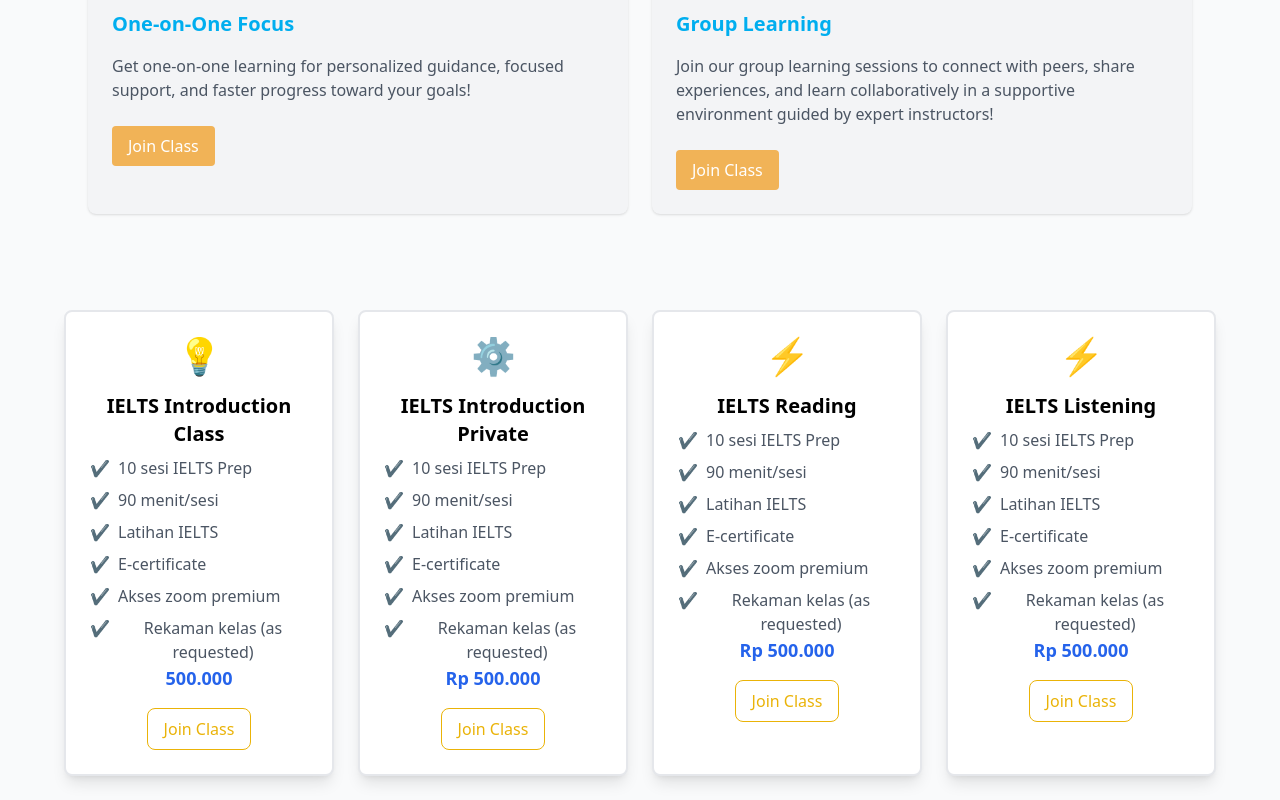
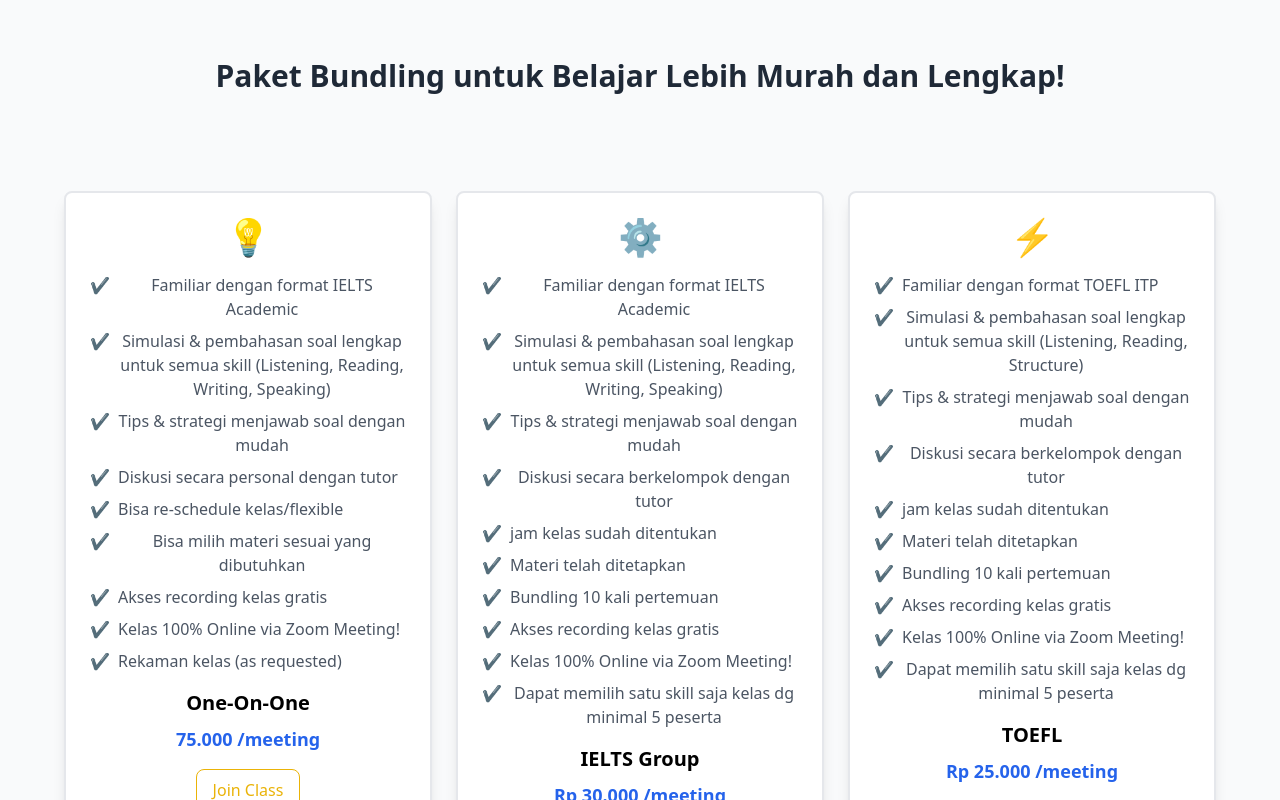
Before and after one commit to mrhasansan/go-getter, a React (Vite) app: page / in a window 1280 px wide. Shown: the part 1700-2500 px from the top of the page. Built offline with nearby package versions, Linux system fonts and the light colour scheme.

Commit message:
improve list price

```diff
--- a/src/components/card.tsx
+++ b/src/components/card.tsx
@@ -16,30 +16,6 @@
           <h1 className="text-white text-2xl font-bold  bg-transparent bg-opacity-50 px-4 py-2 rounded">Go-Getter Academy</h1>
         </div>
       </div>
-      <div className="max-w-6xl mx-auto grid gap-6 sm:grid-cols-2 p-6">
-        {/* VIP Card */}
-        <div className="bg-gray-100 p-6 rounded-lg shadow">
-          <h3 className="text-xl font-semibold mb-4 text-logblue">One-on-One Focus</h3>
-          <p className="text-gray-600 mb-6">Get one-on-one learning for personalized guidance, focused support, and faster progress toward your goals!</p>
-          <button className="bg-primary text-white py-2 px-4 rounded hover:bg-yellow-500 transition">
-            <a href=" https://forms.gle/qjXdv4UvocARxrBy6" target="_blank" rel="noopener noreferrer">
-              {" "}
-              Join Class
-            </a>
-          </button>
-        </div>
-        {/* Practice Card */}
-        <div className="bg-gray-100 p-6 rounded-lg shadow">
-          <h3 className="text-xl font-semibold mb-4 text-logblue">Group Learning</h3>
-          <p className="text-gray-600 mb-6">Join our group learning sessions to connect with peers, share experiences, and learn collaboratively in a supportive environment guided by expert instructors!</p>
-          <button className="bg-primary text-white py-2 px-4 rounded hover:bg-yellow-500 transition">
-            <a href=" https://forms.gle/qjXdv4UvocARxrBy6" target="_blank" rel="noopener noreferrer">
-              {" "}
-              Join Class
-            </a>
-          </button>
-        </div>
-      </div>
     </section>
   );
 }
--- a/src/components/packages.tsx
+++ b/src/components/packages.tsx
@@ -39,9 +39,9 @@
   ];
 
   return (
-    <div className="min-h-screen bg-gray-50 py-12 px-6">
+    <div className="min-h-screen bg-gray-50">
       <div className="max-w-6xl mx-auto text-center mb-12">
-        <h2 className="text-3xl font-bold text-logblue">Paket Bundling untuk Belajar Lebih Murah dan Lengkap!</h2>
+        <h2 className="">Paket Bundling untuk Belajar Lebih Murah dan Lengkap!</h2>
       </div>
 
       {/* Cards Section */}
--- a/src/components/price.tsx
+++ b/src/components/price.tsx
@@ -2,61 +2,73 @@
   const plans = [
     {
       icon: "💡", // Replace with your actual icon or image
-      title: "IELTS Introduction Class",
-      price: "500.000",
-      features: ["10 sesi IELTS Prep ", "90 menit/sesi", "Latihan IELTS", "E-certificate", "Akses zoom premium", "Rekaman kelas (as requested)"],
+      title: "One-On-One",
+      price: "75.000",
+      features: [
+        "Familiar dengan format IELTS Academic",
+        "Simulasi & pembahasan soal lengkap untuk semua skill (Listening, Reading, Writing, Speaking)",
+        "Tips & strategi menjawab soal dengan mudah",
+        "Diskusi secara personal dengan tutor",
+        "Bisa re-schedule kelas/flexible",
+        "Bisa milih materi sesuai yang dibutuhkan",
+        "Akses recording kelas gratis",
+        "Kelas 100% Online via Zoom Meeting!",
+        "Rekaman kelas (as requested)",
+      ],
       buttonLabel: "Join Class",
     },
     {
       icon: "⚙️",
-      title: "IELTS Introduction Private",
-      price: "Rp 500.000",
-      features: ["10 sesi IELTS Prep ", "90 menit/sesi", "Latihan IELTS", "E-certificate", "Akses zoom premium", "Rekaman kelas (as requested)"],
+      title: "IELTS Group",
+      price: "Rp 30.000",
+      features: [
+        "Familiar dengan format IELTS Academic",
+        "Simulasi & pembahasan soal lengkap untuk semua skill (Listening, Reading, Writing, Speaking)",
+        "Tips & strategi menjawab soal dengan mudah",
+        "Diskusi secara berkelompok dengan tutor",
+        "jam kelas sudah ditentukan",
+        "Materi telah ditetapkan",
+        "Bundling 10 kali pertemuan",
+        "Akses recording kelas gratis",
+        "Kelas 100% Online via Zoom Meeting!",
+        "Dapat memilih satu skill saja kelas dg minimal 5 peserta ",
+      ],
       buttonLabel: "Join Class",
     },
     {
       icon: "⚡",
-      title: "IELTS Reading",
-      price: "Rp 500.000",
-      features: ["10 sesi IELTS Prep ", "90 menit/sesi", "Latihan IELTS", "E-certificate", "Akses zoom premium", "Rekaman kelas (as requested)"],
-      buttonLabel: "Join Class",
-    },
-    {
-      icon: "⚡",
-      title: "IELTS Listening",
-      price: "Rp 500.000",
-      features: ["10 sesi IELTS Prep ", "90 menit/sesi", "Latihan IELTS", "E-certificate", "Akses zoom premium", "Rekaman kelas (as requested)"],
-      buttonLabel: "Join Class",
-    },
-    {
-      icon: "⚡",
-      title: "IELTS Writing",
-      price: "Rp 500.000",
-      features: ["10 sesi IELTS Prep ", "90 menit/sesi", "Latihan IELTS", "E-certificate", "Akses zoom premium", "Rekaman kelas (as requested)"],
-      buttonLabel: "Join Class",
-    },
-    {
-      icon: "⚡",
-      title: "IELTS Speaking",
-      price: "Rp 500.000",
-      features: ["10 sesi IELTS Prep ", "90 menit/sesi", "Latihan IELTS", "E-certificate", "Akses zoom premium", "Rekaman kelas (as requested)"],
+      title: "TOEFL",
+      price: "Rp 25.000",
+      features: [
+        "Familiar dengan format TOEFL ITP",
+        "Simulasi & pembahasan soal lengkap untuk semua skill (Listening, Reading, Structure)",
+        "Tips & strategi menjawab soal dengan mudah",
+        "Diskusi secara berkelompok dengan tutor",
+        "jam kelas sudah ditentukan",
+        "Materi telah ditetapkan",
+        "Bundling 10 kali pertemuan",
+        "Akses recording kelas gratis",
+        "Kelas 100% Online via Zoom Meeting!",
+        "Dapat memilih satu skill saja kelas dg minimal 5 peserta ",
+      ],
       buttonLabel: "Join Class",
     },
   ];
 
   return (
+    <div className="min-h-screen bg-gray-50 py-12 px-6">
+      <div className="max-w-6xl mx-auto text-center mb-12">
+        <h2 className="text-3xl font-bold text-gray-800">Paket Bundling untuk Belajar Lebih Murah dan Lengkap!</h2>
+      </div>
       <div className="min-h-screen bg-gray-50 flex justify-center items-center p-6">
-      <div className="grid grid-cols-1 sm:grid-cols-2 lg:grid-cols-4 gap-6 max-w-6xl">
+        <div className="grid grid-cols-1 sm:grid-cols-2 lg:grid-cols-3 gap-6 max-w-6xl">
           {plans.map((plan, index) => (
             <div key={index} className="bg-white rounded-lg shadow-lg p-6 text-center cursor-pointer border-2 border-gray-200 hover:border-blue-500 transition duration-300">
               {/* Icon */}
               <div className="text-4xl mb-4">{plan.icon}</div>
 
-            {/* Title */}
-            <h2 className="text-xl font-bold mb-2">{plan.title}</h2>
-
-            {/* Title */}
-            <ul className="text-gray-600 space-y-2">
+              {/* NEW: Features moved above title and price */}
+              <ul className="text-gray-600 space-y-2 mb-4">
                 {plan.features.map((feature, i) => (
                   <li key={i} className="flex items-start">
                     <span className="text-green-500 font-bold mr-2">✔</span>
@@ -64,11 +76,14 @@
                   </li>
                 ))}
               </ul>
+
+              {/* Title */}
+              <h2 className="text-xl font-bold mb-2">{plan.title}</h2>
+
               {/* Price */}
-            <p className={`text-lg font-semibold ${plan.price === "FREE" ? "text-green-500" : "text-blue-600"} mb-4`}>{plan.price}</p>
+              <p className={`text-lg font-semibold ${plan.price === "FREE" ? "text-green-500" : "text-blue-600"} mb-4`}>{plan.price} /meeting</p>
 
               {/* Button */}
-
               <button
                 className={`px-4 py-2 rounded-lg font-medium ${plan.price === "FREE" ? "bg-gradient-to-r from-blue-400 to-green-400 text-white" : "bg-white border border-yellow-500 text-yellow-500 hover:bg-yellow-500 hover:text-white"}`}
               >
@@ -78,5 +93,6 @@
           ))}
         </div>
       </div>
+    </div>
   );
 }
```
Lines whose indentation alone changed are shown as unchanged.
